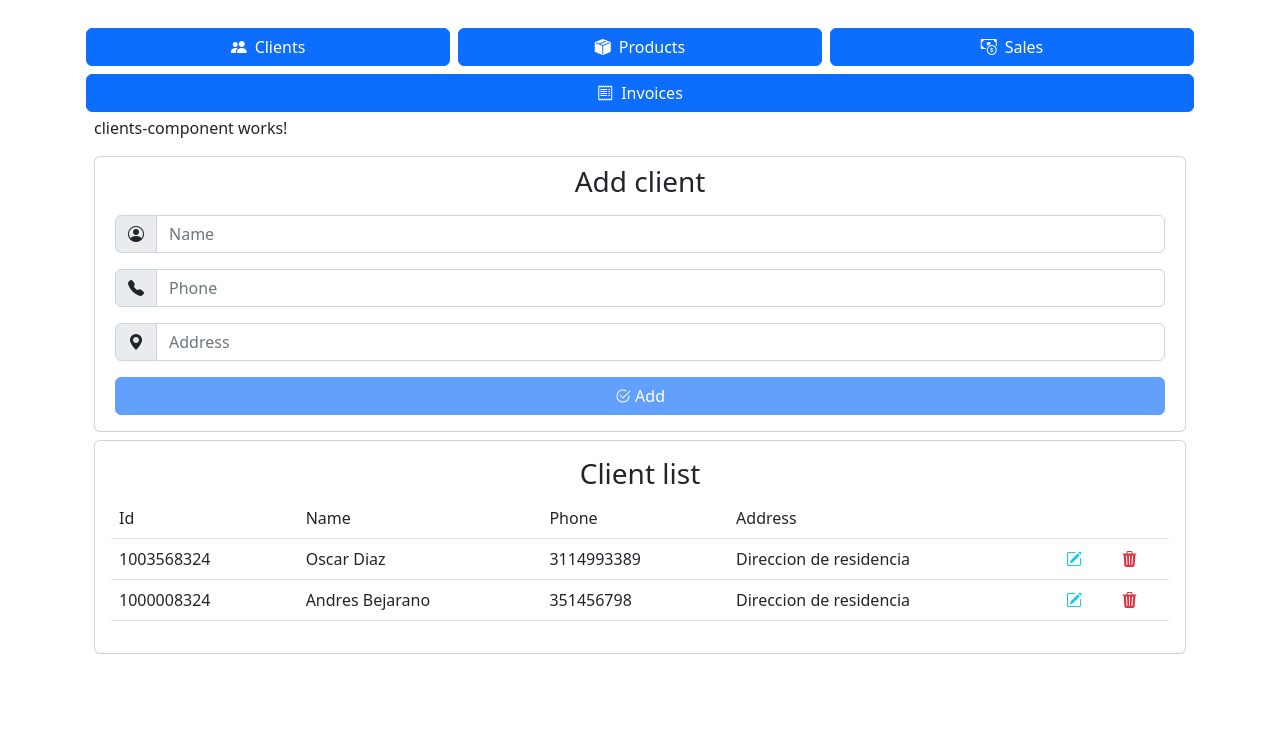
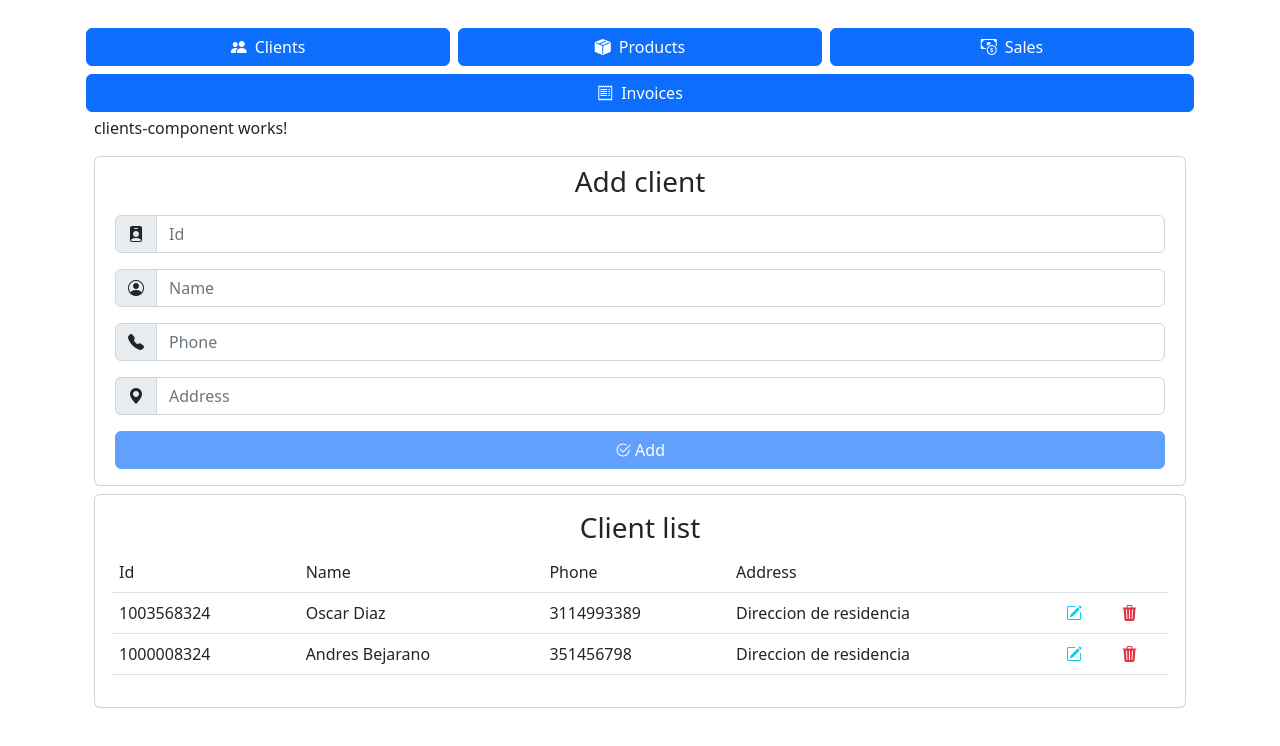
Before and after one commit to JustSharingSomeCode/FsistemaPos, an Angular app: page / in a window 1280 px wide. Both pictures are taken after a click on the button "Clients". Shown: the top 746 px of the page. Built offline with nearby package versions, Linux system fonts and the light colour scheme.

Commit message:
id input field on client component

```diff
--- a/src/app/components/clients-component/clients-component.component.html
+++ b/src/app/components/clients-component/clients-component.component.html
@@ -6,6 +6,14 @@
 
     <div class="row m-2 pb-2">
         <form [formGroup]="form">
+            <div class="input-group mb-3">
+                <span class="input-group-text">
+                    <i class="bi bi-person-badge-fill" [class.green-icon]="this.form.get('clientId')?.valid"
+                        [class.red-icon]="this.form.get('clientId')?.invalid && this.form.get('clientId')?.touched"></i>
+                </span>
+                <input formControlName="clientId" type="text" class="form-control" placeholder="Id">
+            </div>
+
             <div class="input-group mb-3">
                 <span class="input-group-text">
                     <i class="bi bi-person-circle" [class.green-icon]="this.form.get('c_name')?.valid"
@@ -61,10 +69,10 @@
                         <td>{{ client.getPhone() }}</td>
                         <td>{{ client.getAddress() }}</td>
                         <td>
-                            <i class="far bi bi-pencil-square text-info"></i>
+                            <i class="hand bi bi-pencil-square text-info"></i>
                         </td>
                         <td>
-                            <i class="far bi bi-trash3-fill text-danger"></i>
+                            <i class="hand bi bi-trash3-fill text-danger"></i>
                         </td>
                     </tr>
                 </tbody>
--- a/src/app/components/clients-component/clients-component.component.ts
+++ b/src/app/components/clients-component/clients-component.component.ts
@@ -17,6 +17,7 @@
 
   constructor(private fb: FormBuilder) {
     this.form = fb.group({
+      clientId: ["", [Validators.required, Validators.maxLength(10)]],
       c_name: ["", [Validators.required, Validators.maxLength(100)]],
       phone: ["", [Validators.required, Validators.minLength(10), Validators.maxLength(20)]],
       c_address: ["", [Validators.required, Validators.maxLength(50)]],
--- a/src/app/models/client.model.ts
+++ b/src/app/models/client.model.ts
@@ -1,11 +1,11 @@
 export class Client {
-    private client_id: string;
+    private clientId: string;
     private c_name: string;
     private phone: string;
     private c_address: string;
 
-    constructor(client_id: string, c_name: string, phone: string, c_address: string) {
-        this.client_id = client_id;
+    constructor(clientId: string, c_name: string, phone: string, c_address: string) {
+        this.clientId = clientId;
         this.c_name = c_name;
         this.phone = phone;
         this.c_address = c_address;
@@ -13,7 +13,7 @@
 
     public getId() : string
     {
-        return this.client_id;
+        return this.clientId;
     }
 
     public getName() : string
```
